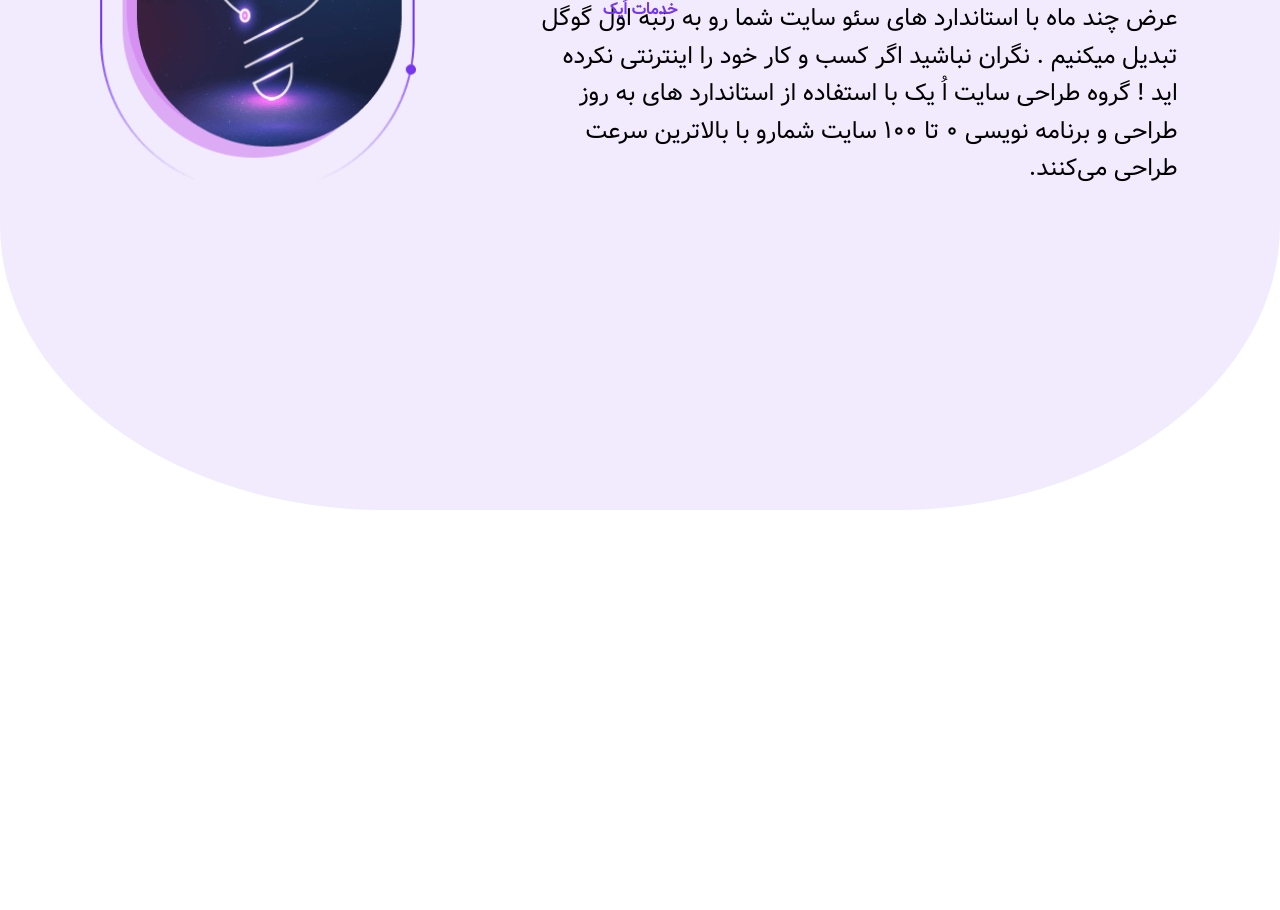
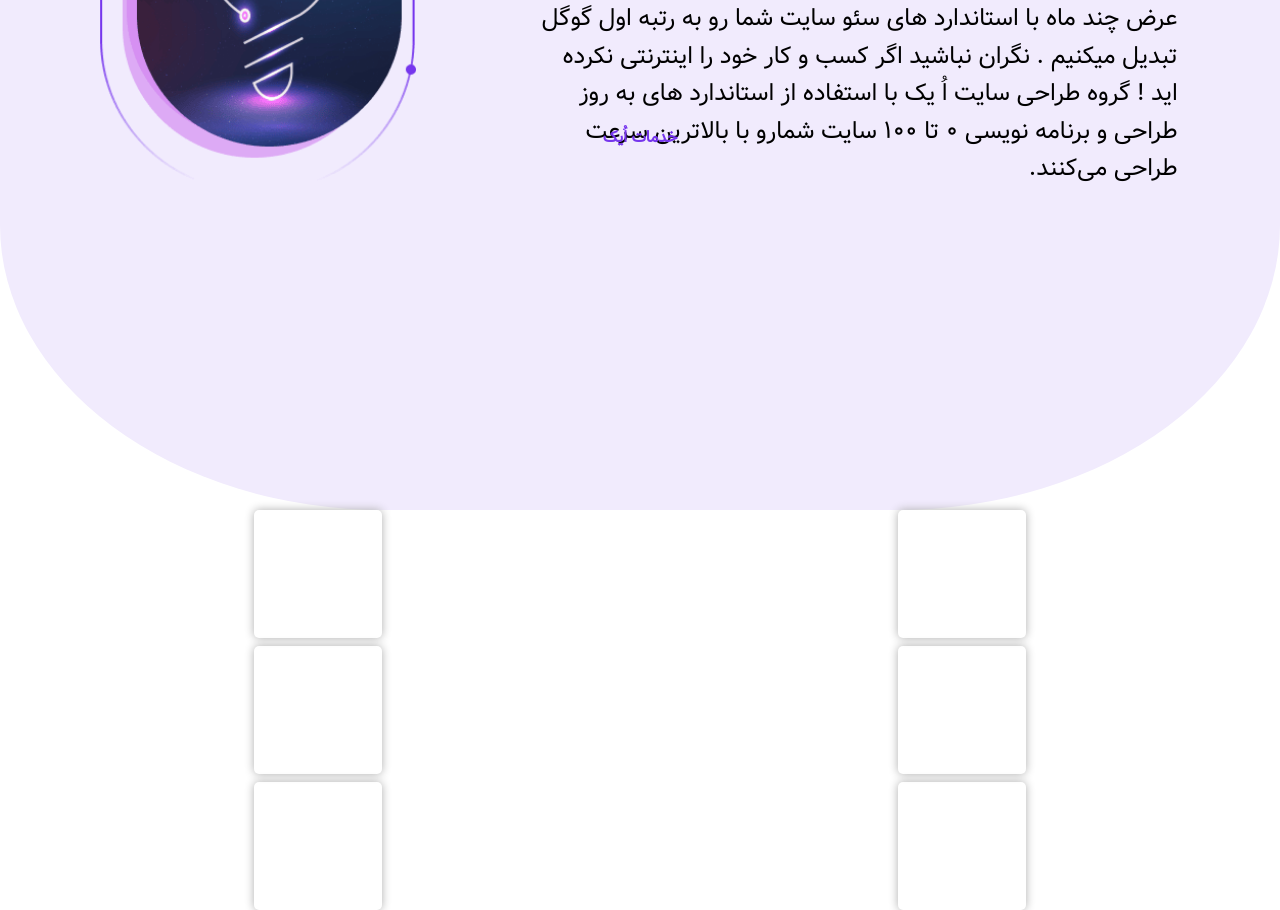
Before and after one commit to Hamidreza777/oyektailwind, a React (Vite) app: page / in a window 1280 px wide. Shown: the part 440-1350 px from the top of the page. Before the commit the page ends 950 px from the top, so only its background shows below. Built offline with nearby package versions, Linux system fonts and the light colour scheme.

Commit message:
payane 2 nafare

```diff
--- a/src/components/Body/Body.jsx
+++ b/src/components/Body/Body.jsx
@@ -22,18 +22,17 @@ export default function Body() {
       </div>
 
       <div className="flex justify-center">
-      <p className="text-[16px] text-avaliye font-bold mt-[-40%]">خدمات اُیک</p>
+      <p className="text-[16px] text-avaliye font-bold mt-[-30%]" >خدمات اُیک</p>
       </div>
 
 
-      <div>
-        <div></div>
-        <div></div>
-        <div></div>
-
-        <div></div>
-        <div></div>
-        <div></div>
+      <div className="w-full grid grid-cols-2 place-items-center gap-2 ">
+        <div className="h-[128px] w-[128px] rounded-[5px] shadow-mybox"></div>
+        <div className="h-[128px] w-[128px] rounded-[5px] shadow-mybox"></div>
+        <div className="h-[128px] w-[128px] rounded-[5px] shadow-mybox"></div>
+        <div className="h-[128px] w-[128px] rounded-[5px] shadow-mybox"></div>
+        <div className="h-[128px] w-[128px] rounded-[5px] shadow-mybox"></div>
+        <div className="h-[128px] w-[128px] rounded-[5px] shadow-mybox"></div>
 
 
       </div>
--- a/tailwind.config.js
+++ b/tailwind.config.js
@@ -9,6 +9,10 @@ export default {
     },
 
     extend: {
+      boxShadow:{
+        mybox:'0px 0px 10px #aeaeae',
+      }
+,
       colors: {
         avaliye: "#7636ed",
         sanaviye: "#f1ebfd",
```
